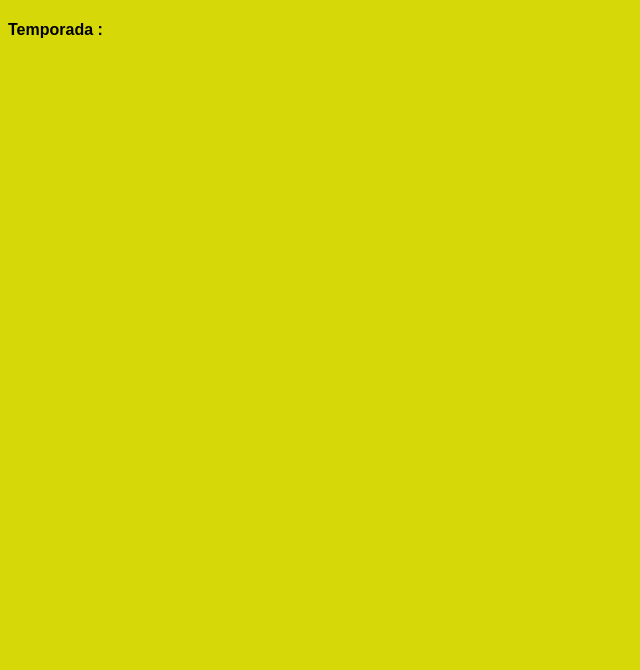
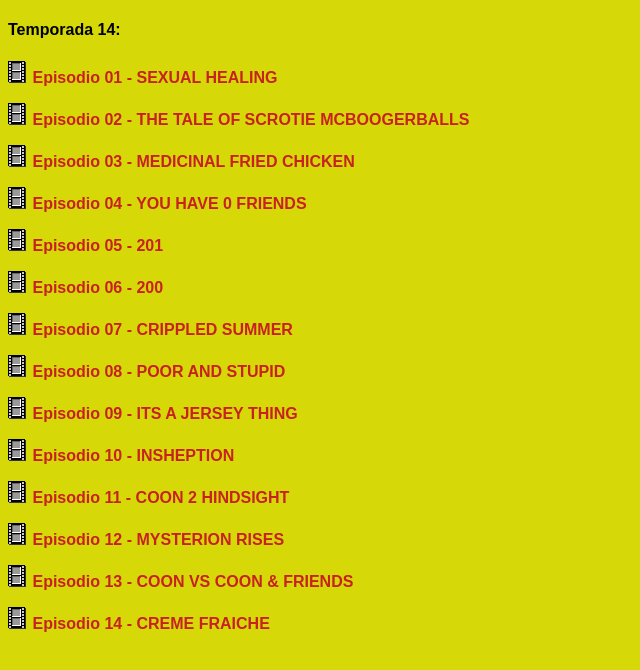
Before and after one commit to zohan9ir/soutParque, a plain HTML site: page temps/temporada14.html in a window 1280 px wide. Shown: the whole page, without its empty margins (0-640 px from the left). Drawn offline with Linux system fonts and the light colour scheme.

Commit message:
Update temporada14.html

```diff
--- a/temps/temporada14.html
+++ b/temps/temporada14.html
@@ -18,8 +18,21 @@
 </head>
 <body>
 
-<h4>Temporada :</h4>
-
+<h4>Temporada 14:</h4>
+<p><img src="vid.gif"> <a class="linksdelaslistas" href="https://archive.org/download/south-park-latino/South%20Park%20%281997%29%20-%20S14E01%20-%20Sexual%20Healing.mp4" target="visor">Episodio 01 - SEXUAL HEALING</a></p>
+<p><img src="vid.gif"> <a class="linksdelaslistas" href="https://archive.org/download/south-park-latino/South%20Park%20%281997%29%20-%20S14E02%20-%20The%20Tale%20of%20Scrotie%20McBoogerballs.mp4" target="visor">Episodio 02 - THE TALE OF SCROTIE  MCBOOGERBALLS</a></p>
+<p><img src="vid.gif"> <a class="linksdelaslistas" href="https://archive.org/download/south-park-latino/South%20Park%20%281997%29%20-%20S14E03%20-%20Medicinal%20Fried%20Chicken.mp4" target="visor">Episodio 03 - MEDICINAL FRIED CHICKEN</a></p>
+<p><img src="vid.gif"> <a class="linksdelaslistas" href="https://archive.org/download/south-park-latino/South%20Park%20%281997%29%20-%20S14E04%20-%20You%20Have%200%20Friends.mp4" target="visor">Episodio 04 - YOU HAVE 0 FRIENDS</a></p>
+<p><img src="vid.gif"> <a class="linksdelaslistas" href="https://archive.org/download/south-park-latino/South%20Park%20%281997%29%20-%20S14E05%20-%20201.mp4" target="visor">Episodio 05 - 201</a></p>
+<p><img src="vid.gif"> <a class="linksdelaslistas" href="https://archive.org/download/south-park-latino/South%20Park%20%281997%29%20-%20S14E06%20-%20200.mp4" target="visor">Episodio 06 - 200</a></p>
+<p><img src="vid.gif"> <a class="linksdelaslistas" href="https://archive.org/download/south-park-latino/South%20Park%20%281997%29%20-%20S14E07%20-%20Crippled%20Summer.mp4" target="visor">Episodio 07 - CRIPPLED SUMMER</a></p>
+<p><img src="vid.gif"> <a class="linksdelaslistas" href="https://archive.org/download/south-park-latino/South%20Park%20%281997%29%20-%20S14E08%20-%20Poor%20and%20Stupid.mp4" target="visor">Episodio 08 - POOR AND STUPID</a></p>
+<p><img src="vid.gif"> <a class="linksdelaslistas" href="https://archive.org/download/south-park-latino/South%20Park%20%281997%29%20-%20S14E09%20-%20Its%20A%20Jersey%20Thing.mp4" target="visor">Episodio 09 - ITS A JERSEY THING</a></p>
+<p><img src="vid.gif"> <a class="linksdelaslistas" href="https://archive.org/download/south-park-latino/South%20Park%20%281997%29%20-%20S14E10%20-%20Insheeption.mp4" target="visor">Episodio 10 - INSHEPTION</a></p>
+<p><img src="vid.gif"> <a class="linksdelaslistas" href="https://archive.org/download/south-park-latino/South%20Park%20%281997%29%20-%20S14E11%20-%20Coon%202%20Hindsight.mp4" target="visor">Episodio 11 - COON 2 HINDSIGHT</a></p>
+<p><img src="vid.gif"> <a class="linksdelaslistas" href="https://archive.org/download/south-park-latino/South%20Park%20%281997%29%20-%20S14E12%20-%20Mysterion%20Rises.mp4" target="visor">Episodio 12 - MYSTERION RISES</a></p>
+<p><img src="vid.gif"> <a class="linksdelaslistas" href="https://archive.org/download/south-park-latino/South%20Park%20%281997%29%20-%20S14E13%20-%20Coon%20vsCoon%20%26%20Friends.mp4" target="visor">Episodio 13 - COON VS COON & FRIENDS</a></p>
+<p><img src="vid.gif"> <a class="linksdelaslistas" href="https://archive.org/download/south-park-latino/South%20Park%20%281997%29%20-%20S14E14%20-%20Creme%20Fraiche.mp4" target="visor">Episodio 14 - CREME FRAICHE</a></p>
 
 
 
```
